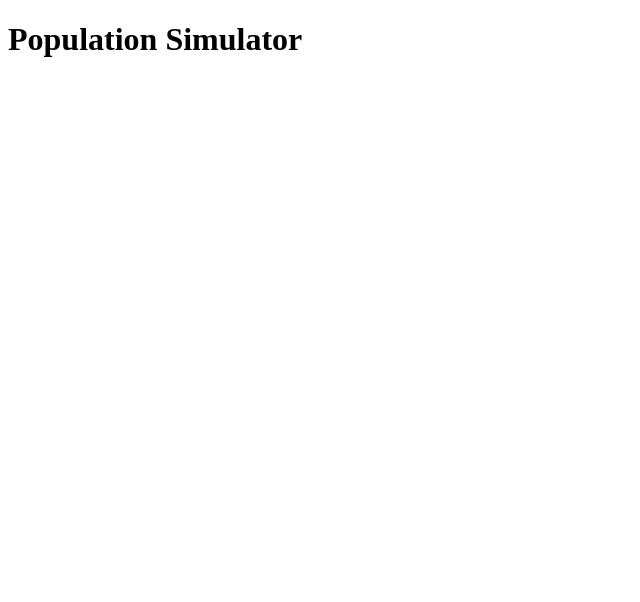
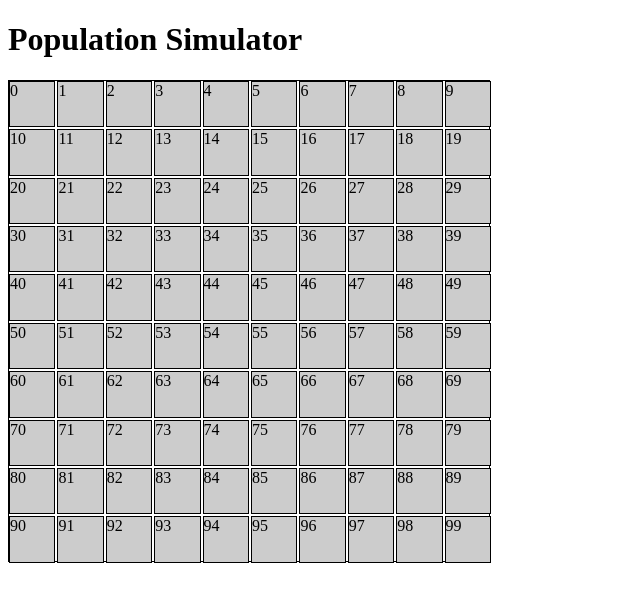
Before and after one commit to andonov019/population-simulator, a website: page src/index.html in a window 1280 px wide. Shown: the whole page, without its empty margins (0-640 px from the left). Drawn offline with Linux system fonts and the light colour scheme.

Commit message:
Added canvas

```diff
--- a/src/css/style.css
+++ b/src/css/style.css
@@ -0,0 +1,24 @@
+.body {
+}
+
+.canvas {
+  height: 60vh;
+}
+
+#grid-container {
+  display: grid;
+  grid-template-rows: repeat(10, 1fr);
+  grid-template-columns: repeat(10, 1fr);
+  border: 1px solid #000;
+  height: 100%;
+  aspect-ratio: 1;
+  gap: 4px;
+  cursor: default;
+}
+
+.grid-cell {
+  background-color: #ccc;
+  border: 1px solid #000;
+  width: 100%;
+  height: 100%;
+}
--- a/src/index.html
+++ b/src/index.html
@@ -8,6 +8,9 @@
   </head>
   <body>
     <h1>Population Simulator</h1>
+    <div class="canvas">
+      <div id="grid-container"></div>
+    </div>
   </body>
-  <script src="./js/index.js"></script>
+  <script src="./js/canvas.js"></script>
 </html>
--- /dev/null
+++ b/src/js/canvas.js
@@ -0,0 +1,20 @@
+class Canvas {
+  constructor(size) {
+    this.renderCanvas(size);
+  }
+
+  renderCanvas(size) {
+    const container = document.getElementById("grid-container");
+
+    const cellsToGenerate = 100;
+
+    for (let i = 0; i < cellsToGenerate; i++) {
+      const newDiv = document.createElement("div");
+      newDiv.classList.add("grid-cell");
+      newDiv.textContent = i;
+      container.appendChild(newDiv);
+    }
+  }
+}
+
+const canvas = new Canvas([0, 1]);
--- a/src/js/index.js
+++ b/src/js/index.js
@@ -1 +1 @@
-console.log("Hellow");
+console.log("Hello");
```
